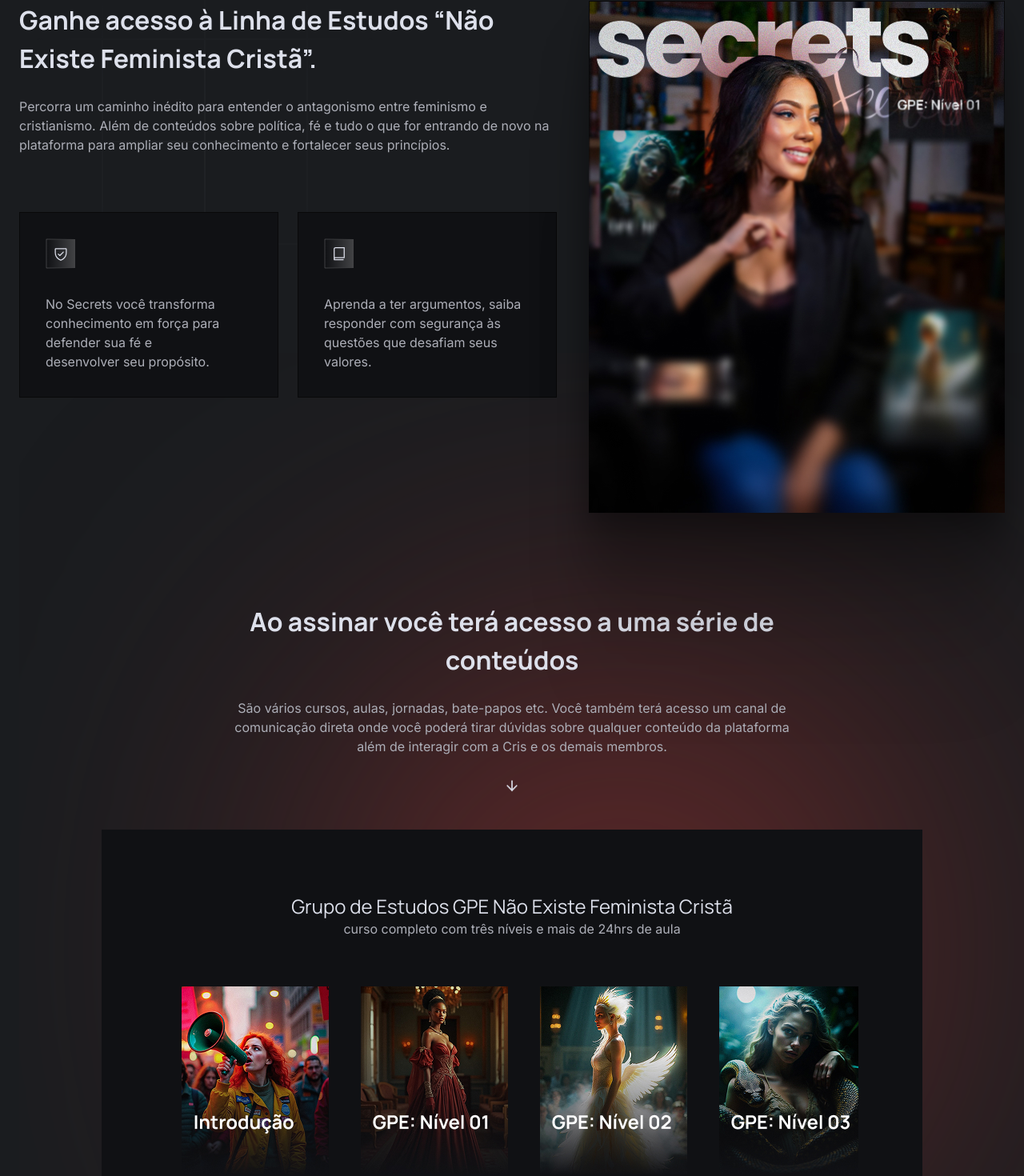
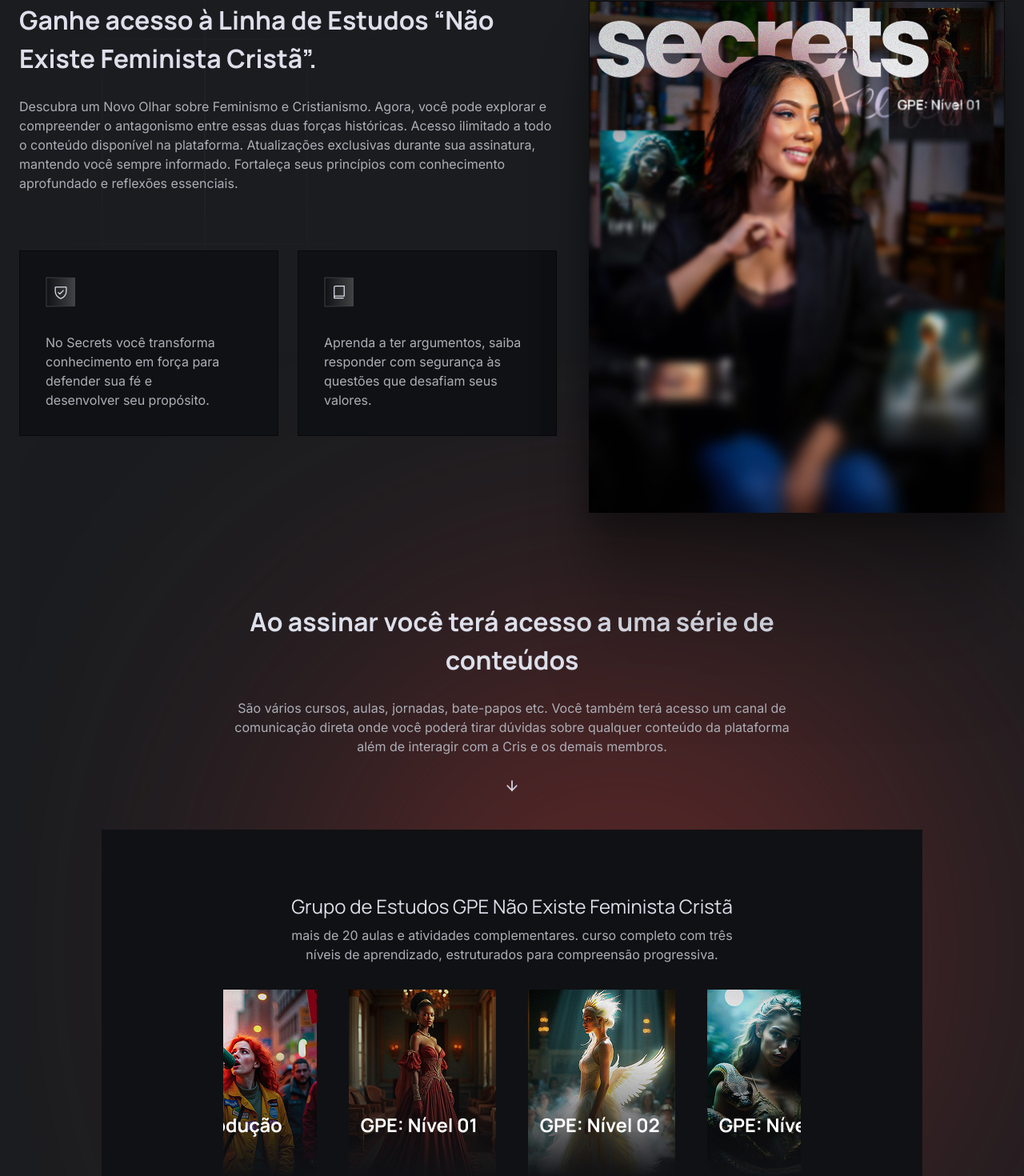
Before and after one commit to correantonio/secrets, a React (Vite) app: page / in a window 1280 px wide. Shown: the part 799-2269 px from the top of the page at 80% size. Built offline with nearby package versions, Linux system fonts and the light colour scheme.

Commit message:
Atualização de conteúdos

```diff
--- a/src/layout/Benefits.jsx
+++ b/src/layout/Benefits.jsx
@@ -1,10 +1,9 @@
 import React from 'react';
 import Heading from '../components/Heading';
 import benefitsIMG from '../assets/02-Benefits/benefits-img.jpg';
-import iconsBook from '../assets/02-Benefits/icon-book.svg'
-import iconsShield from '../assets/02-Benefits/icon-shield-check.svg'
-import BgGrid from '../assets/02-Benefits/bgGrids.svg?react'
-
+import iconsBook from '../assets/02-Benefits/icon-book.svg';
+import iconsShield from '../assets/02-Benefits/icon-shield-check.svg';
+import BgGrid from '../assets/02-Benefits/bgGrids.svg?react';
 
 const Benefits = () => {
   const listItens = [
@@ -20,18 +19,17 @@ const Benefits = () => {
     },
   ];
 
-
   return (
-    <article className='relative z-20 '>
+    <article className="relative z-20 ">
       <section className="container mx-auto py-20 px-6">
         <div className="lg:flex lg:gap-10 items-start">
-          <div className='lg:max-w-7/12'>
+          <div className="lg:max-w-7/12">
             <Heading
               Title={
                 'Ganhe acesso à Linha de Estudos “Não Existe Feminista Cristã”.'
               }
               Description={
-                'Percorra um caminho inédito para entender o antagonismo entre feminismo e cristianismo. Além de conteúdos sobre política, fé e tudo o que for entrando de novo na plataforma para ampliar seu conhecimento e fortalecer seus princípios.'
+                'Descubra um Novo Olhar sobre Feminismo e Cristianismo. Agora, você pode explorar e compreender o antagonismo entre essas duas forças históricas. Acesso ilimitado a todo o conteúdo disponível na plataforma. Atualizações exclusivas durante sua assinatura, mantendo você sempre informado. Fortaleça seus princípios com conhecimento aprofundado e reflexões essenciais.'
               }
             />
             <ul className="grid gap-6 mb-10 lg:grid-cols-2 mt-[72px]">
@@ -40,17 +38,21 @@ const Benefits = () => {
                   className="font-body text-grayish-20 p-8 bg-darkus-20 border border-darkus-30"
                   key={index}
                 >
-                  <img src={item.icon} alt="icone" className='mb-8'/>
+                  <img src={item.icon} alt="icone" className="mb-8" />
                   {item.description}
                 </li>
               ))}
             </ul>
           </div>
 
-          <img src={benefitsIMG} alt="Cristiane Correa" className='w-full lg:w-fit shadow-[0px_357px_100px_0px_rgba(0,0,0,0.00),0px_228px_91px_0px_rgba(0,0,0,0.04),0px_128px_77px_0px_rgba(0,0,0,0.13),0px_57px_57px_0px_rgba(0,0,0,0.21),0px_14px_31px_0px_rgba(0,0,0,0.25)]' />
+          <img
+            src={benefitsIMG}
+            alt="Cristiane Correa"
+            className="w-full lg:w-fit shadow-[0px_357px_100px_0px_rgba(0,0,0,0.00),0px_228px_91px_0px_rgba(0,0,0,0.04),0px_128px_77px_0px_rgba(0,0,0,0.13),0px_57px_57px_0px_rgba(0,0,0,0.21),0px_14px_31px_0px_rgba(0,0,0,0.25)]"
+          />
         </div>
       </section>
-      <BgGrid className="absolute inset-0 -z-10 opacity-20"/>
+      <BgGrid className="absolute inset-0 -z-10 opacity-20" />
     </article>
   );
 };
--- a/src/layout/Community.jsx
+++ b/src/layout/Community.jsx
@@ -14,18 +14,22 @@ const Community = () => {
     },
     {
       icon: <Graduation />,
-      description: 'Acesso ilimitado através da assinatura anual',
+      description: 'Acesso ilimitado através da assinatura anual ou mensal',
     },
   ];
 
   return (
     <article>
       <section className="container mx-auto py-20 px-6 lg:flex lg:gap-10 items-center justify-center">
-        <div className='mb-10 lg:max-w-5/12'>
-          <img src={communityIMG} alt="A comunidade do Secrets no Telegram é ativa e com diversas pessoas engajadas" className='mx-auto shadow-[0px_357px_100px_0px_rgba(0,0,0,0.00),0px_228px_91px_0px_rgba(0,0,0,0.04),0px_128px_77px_0px_rgba(0,0,0,0.13),0px_57px_57px_0px_rgba(0,0,0,0.21),0px_14px_31px_0px_rgba(0,0,0,0.25)]' />
+        <div className="mb-10 lg:max-w-5/12">
+          <img
+            src={communityIMG}
+            alt="A comunidade do Secrets no Telegram é ativa e com diversas pessoas engajadas"
+            className="mx-auto shadow-[0px_357px_100px_0px_rgba(0,0,0,0.00),0px_228px_91px_0px_rgba(0,0,0,0.04),0px_128px_77px_0px_rgba(0,0,0,0.13),0px_57px_57px_0px_rgba(0,0,0,0.21),0px_14px_31px_0px_rgba(0,0,0,0.25)]"
+          />
         </div>
-        <div className='lg:max-w-7/12'>
-          <Titleh2>Assinando o Secrets você também ganha</Titleh2>
+        <div className="lg:max-w-7/12">
+          <Titleh2>Assine o Secrets e ganhe</Titleh2>
           <ul className="grid grid-cols-2 gap-4 mb-6">
             {list.map((item, index) => (
               <li key={index} className="md:flex md:items-center md:gap-4">
@@ -37,16 +41,18 @@ const Community = () => {
             ))}
           </ul>
           <Text>
-            Percorra um caminho inédito para entender o antagonismo entre
-            feminismo e cristianismo. Além de conteúdos sobre política, fé e
-            tudo o que for entrando de novo na plataforma para ampliar seu
-            conhecimento e fortalecer seus princípios.
+            Mergulhe em um caminho inédito de conhecimento, explorando o embate
+            entre feminismo e cristianismo com profundidade e clareza. Você terá
+            acesso a: Conteúdos exclusivos sobre política, fé e novos materiais
+            adicionados à plataforma. Reflexões que desafiam narrativas
+            tradicionais, ampliando sua visão sobre o tema. Um ambiente de
+            aprendizado para fortalecer seus princípios e valores.
             <br />
             Não fique de fora dessa Comunidade Secreta e faça como diversas
             outras pessoas que escolheram aprender sobre o feminismo do jeito
             certo.
           </Text>
-          <Button link={"#price"}>Quero fazer parte do Secrets</Button>
+          <Button link={'#price'}>Quero fazer parte do Secrets</Button>
         </div>
       </section>
     </article>
--- a/src/layout/Contents.jsx
+++ b/src/layout/Contents.jsx
@@ -1,18 +1,18 @@
 import React, { useEffect, useState } from 'react';
 import Heading from '../components/Heading';
+import Titleh2 from '../components/Fonts/Titleh2';
 import Text from '../components/Fonts/Text';
-import Blur from '../assets/03-Contents/accentIlumination.svg?react'
+import Blur from '../assets/03-Contents/accentIlumination.svg?react';
 import { ArrowDown, CircleAlert } from 'lucide-react';
 
 const Contents = () => {
   const [imagens, setImagens] = useState([]);
   const [imgsCourses, setImgsCourses] = useState([]);
 
-
   useEffect(() => {
-    const imgsGPE = import.meta.glob(
-      '../assets/03-Contents/GPE/*.jpg', {
-      eager: true, import: 'default',
+    const imgsGPE = import.meta.glob('../assets/03-Contents/GPE/*.jpg', {
+      eager: true,
+      import: 'default',
     });
     const imgsCoursesPath = import.meta.glob(
       '../assets/03-Contents/Courses/*.png',
@@ -28,45 +28,55 @@ const Contents = () => {
 
   return (
     <article className="container mx-auto px-6 py-8 flex flex-col gap-10 text-center relative z-10">
-      <div className='lg:max-w-7/12 mx-auto'>
+      <div className="lg:max-w-7/12 mx-auto">
         <Heading
           Title={'Ao assinar você terá acesso a uma série de conteúdos'}
           Description={
             'São vários cursos, aulas, jornadas, bate-papos etc. Você também terá acesso um canal de comunicação direta onde você poderá tirar dúvidas sobre qualquer conteúdo da plataforma além de interagir com a Cris e os demais membros.'
           }
         ></Heading>
-          <ArrowDown className='animate-bounce text-grayish-10 mx-auto size-5'/>
+        <ArrowDown className="animate-bounce text-grayish-10 mx-auto size-5" />
       </div>
       <section className="lg:max-w-10/12 px-4 py-8 lg:p-20 mx-auto bg-darkus-20">
         <div>
-          <div className="flex flex-col gap-4 lg:flex-row text-left justify-center items-center mb-10">
-            <div className='text-center'>
-              <h2 className="font-display text-2xl text-grayish-10">
+          <div className="flex flex-col gap-4 lg:flex-row text-left justify-center items-center">
+            <div className="text-center mx-auto lg:max-w-8/12">
+              <h2 className="font-display text-2xl text-grayish-10 mb-2">
                 Grupo de Estudos GPE Não Existe Feminista Cristã
               </h2>
-              <p className="font-body text-grayish-20">
-                curso completo com três níveis e mais de 24hrs de aula
-              </p>
+              <Text>
+                mais de 20 aulas e atividades complementares. curso completo com
+                três níveis de aprendizado, estruturados para compreensão
+                progressiva.
+              </Text>
             </div>
           </div>
-          <span className='flex gap-2 bg-darkus-10 w-fit p-2 text-neutral-500 items-center mx-auto border-1 border-darkus-30 xl:hidden'><CircleAlert size={16}/> <p className='text-sm font-body'>Puxe para ver os níveis do GPE</p></span>
-          <div className="flex gap-10 p-5 overflow-x-auto lg:overflow-auto ">
+          {/* Indicador aparece apenas no mobile para mostrar que existem mais conteúdos a direita */}
+          <span className="flex gap-2 bg-darkus-10 w-fit p-2 text-neutral-500 items-center mx-auto mb-10 border-1 border-darkus-30 xl:hidden">
+            <CircleAlert size={16} />{' '}
+            <p className="text-sm font-body">Puxe para ver os níveis do GPE</p>
+          </span>
+          <div className="flex gap-10 overflow-x-auto lg:overflow-auto lg:justify-center lg:max-w-10/12 lg:mx-auto">
             {imagens.map((item, index) => (
-              <img src={item} key={index}></img>
+              <img src={item} key={index} />
             ))}
           </div>
         </div>
 
-        <div className='grid gap-x-10 gap-y-5 mt-10 md:grid-cols-2 lg:justify-items-center'>
+        <div className="grid gap-x-10 gap-y-5 mt-10 md:grid-cols-2 lg:justify-items-center lg:max-w-10/12 lg:mx-auto">
           {imgsCourses.map((item, index) => (
-            <div>
-              <img className='mx-auto' src={item} key={index} alt="curso plataforma" />
+            <div className="lg:w-full">
+              <img
+                className="w-full object-cover"
+                src={item}
+                key={index}
+                alt="curso plataforma"
+              />
             </div>
           ))}
         </div>
-
       </section>
-          <Blur className="absolute -top-70 -z-10"/>
+      <Blur className="absolute -top-70 -z-10" />
     </article>
   );
 };
--- a/src/layout/Price.jsx
+++ b/src/layout/Price.jsx
@@ -34,7 +34,7 @@ const Price = () => {
       id="price"
       className="bg-[url(./assets/05-Price/price-bg-img.jpg)] bg-no-repeat bg-top"
     >
-      <section className="container grid py-20 px-6 mx-auto lg:flex lg:gap-10 items-center justify-center">
+      <section className="container flex flex-col py-20 px-6 mx-auto lg:flex-row lg:gap-10 items-center justify-center">
         <div className="lg:max-w-7/12 order-2 lg:order-1">
           <Titleh2>Garantia incondicional</Titleh2>
           <Text>
@@ -63,7 +63,7 @@ const Price = () => {
             ))}
           </ul>
         </div>
-        <div className="bg-darkus-20 py-8 px-4 mt-32 mb-8 text-center grid gap-10 lg:max-w-5/12 lg:my-16 lg:order-2 shadow-[0px_357px_100px_0px_rgba(0,0,0,0.00),0px_228px_91px_0px_rgba(0,0,0,0.04),0px_128px_77px_0px_rgba(0,0,0,w0.13),0px_57px_57px_0px_rgba(0,0,0,0.21),0px_14px_31px_0px_rgba(0,0,0,0.25)]
+        <div className="bg-darkus-20 py-8 px-4 mt-32 mb-8 text-center flex flex-col gap-10 lg:max-w-5/12 lg:my-16 lg:order-2 shadow-[0px_357px_100px_0px_rgba(0,0,0,0.00),0px_228px_91px_0px_rgba(0,0,0,0.04),0px_128px_77px_0px_rgba(0,0,0,w0.13),0px_57px_57px_0px_rgba(0,0,0,0.21),0px_14px_31px_0px_rgba(0,0,0,0.25)]
         relative before:absolute before:animate-pulse before:-z-[5] before:-inset-1  before:bg-gradient-to-b before:from-blue-300 before:to-pink-300">
           <div>
             <h3 className="font-display text-[1.25rem] text-grayish-10 mb-6 font-bold lg:text-[1.5rem]">
@@ -76,16 +76,16 @@ const Price = () => {
           </div>
           <div>
             <p className="font-display text-grayish-10 text-3xl lg:text-5xl font-bold mb-1">
-              R$ 597,99
+              R$ 598,80
             </p>
-            <Text>ou 12x de R$ 66,49</Text>
+            <Text>ou 12x de R$ 49,90</Text>
           </div>
 
           <div className="grid gap-8 place-items-center">
             <Button link={'https://chk.eduzz.com/D0RAB42B9Y'}>
               Quero fazer parte do Secrets
             </Button>
-            <Payments />
+            <Payments className="max-w-full" />
           </div>
         </div>
       </section>
```
